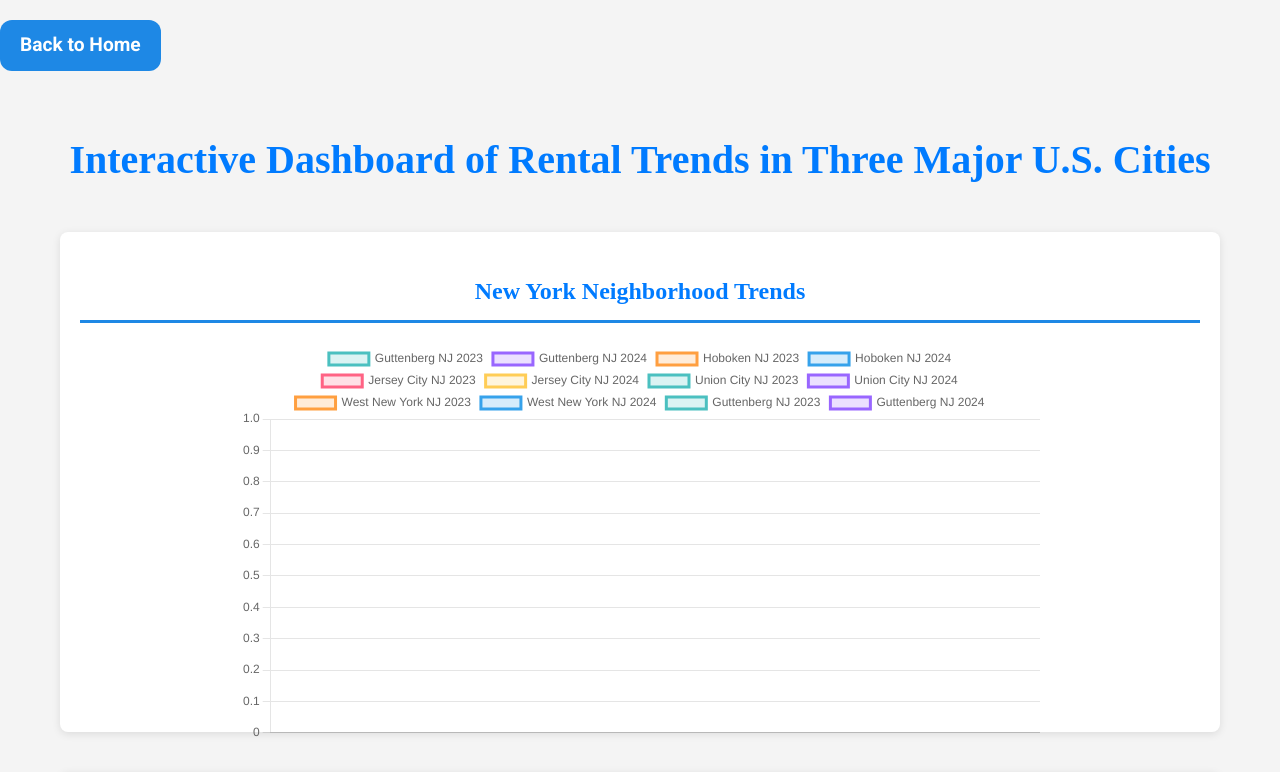
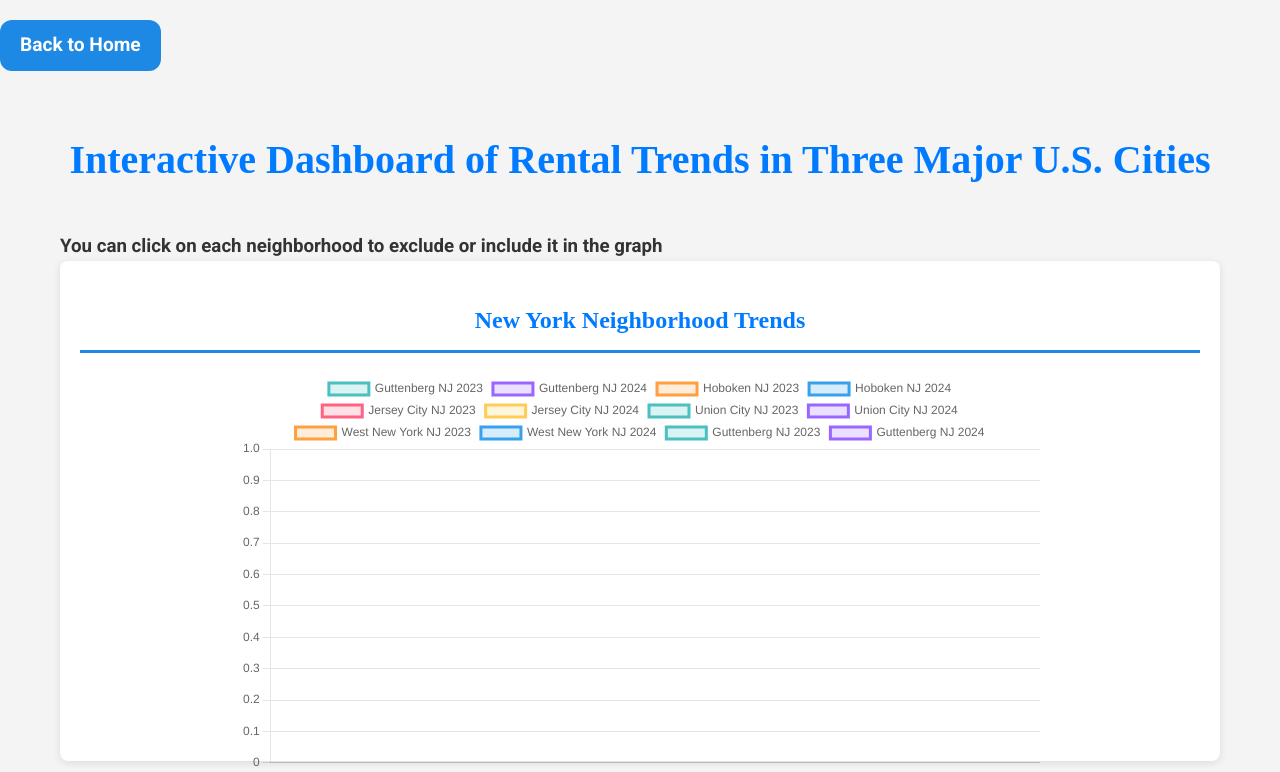
Before and after one commit to ehsansam90/portfolio-app, a Django app: page /dashboard/ in a window 1280 px wide. Shown: the top 772 px of the page. Run offline with Django 3.2, Linux system fonts and the light colour scheme; data that the repository does not hold is empty.

Commit message:
dashboard-thunmbnail

```diff
--- a/main/templates/main/dashboard.html
+++ b/main/templates/main/dashboard.html
@@ -65,6 +65,7 @@
 <body>
     <div class="container">
         <h1>Interactive Dashboard of Rental Trends in Three Major U.S. Cities</h1>
+        <h3>You can click on each neighborhood to exclude or include it in the graph</h3>
 
         <!-- New York Nearby Trends Chart -->
         <div class="chart-container">
```
